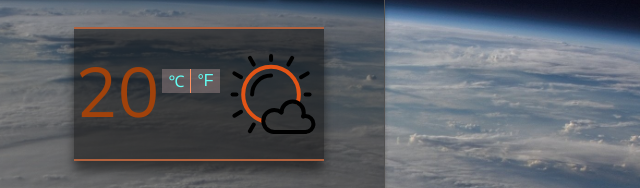
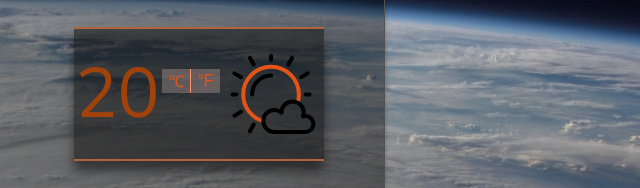
Before and after one commit to Maria-Nastenko/weather-app, a plain HTML site: page index.html in a window 1280 px wide. Shown: the part 129-317 px from the top of the page, 640-1280 px from the left. Drawn offline with nearby package versions, Linux system fonts and the light colour scheme.

Commit message:
Update style.css

```diff
--- a/css/style.css
+++ b/css/style.css
@@ -125,7 +125,7 @@ color: rgb(161, 66, 11);
 .temperature-units-far,
 .temperature-units-cel {
     font-size: 16px;
-    color: #63fff5;
+    color: #e35416;
     border: none;
     cursor: pointer;
     background-color: rgb(260, 210, 210, 0.25);
```
